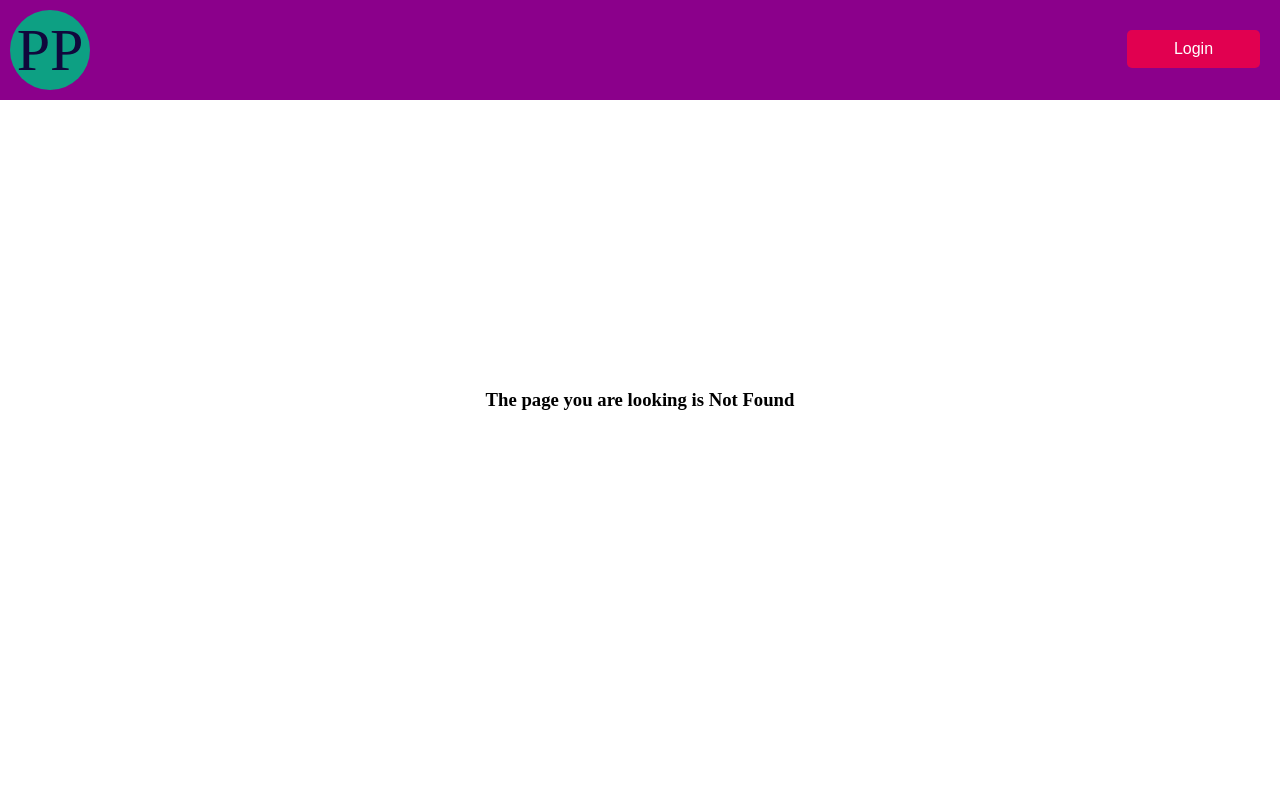
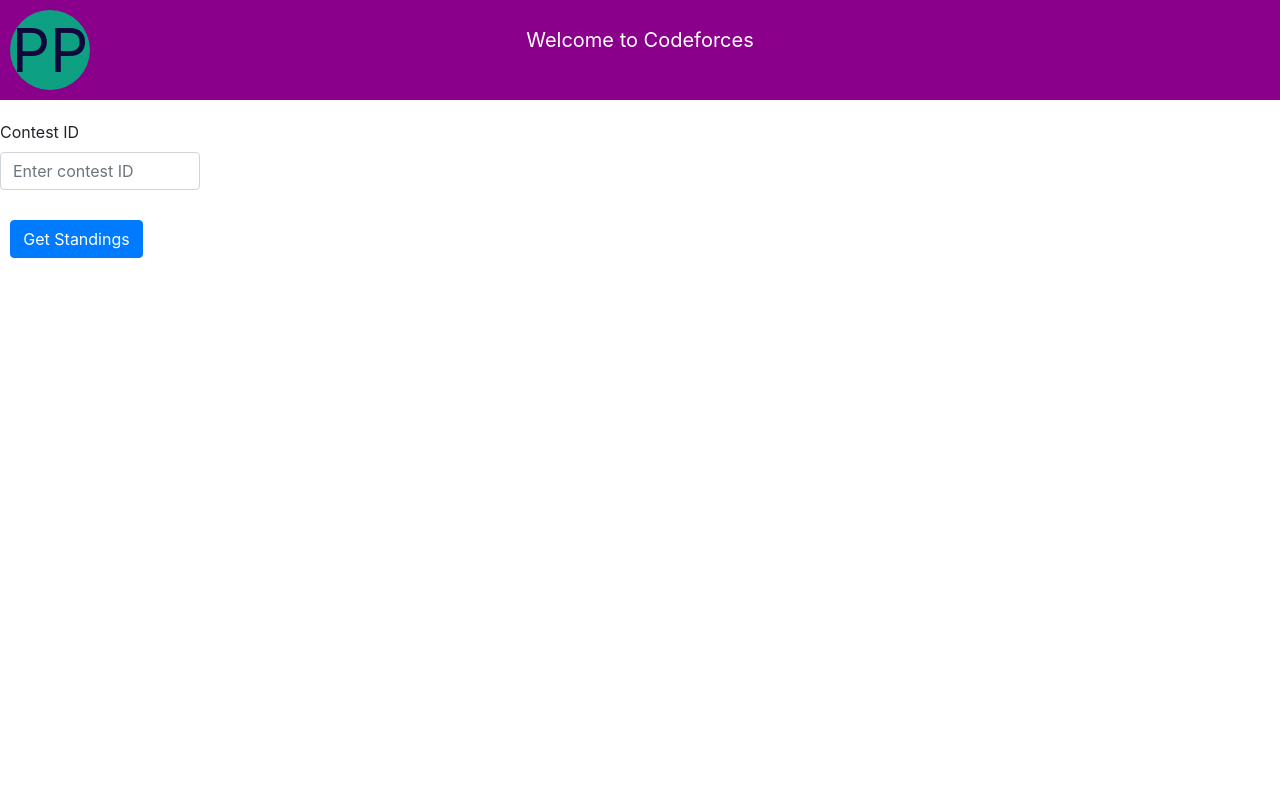
Before and after one commit to PakkiPavan/MERN-App, a React (Create React App) app in the folder client/: page /#/codeforces in a window 1280 px wide. Before the commit this address had no page. Shown: the top 800 px of the page. Built offline with nearby package versions, Linux system fonts and the light colour scheme.

Commit message:
Codeforces API added

```diff
--- a/client/package.json
+++ b/client/package.json
@@ -7,9 +7,11 @@
     "@fortawesome/free-solid-svg-icons": "^5.7.2",
     "@fortawesome/react-fontawesome": "^0.1.4",
     "axios": "^0.18.0",
+    "bootstrap": "^4.4.1",
     "font-awesome": "^4.7.0",
     "jquery": "^3.3.1",
     "react": "^16.8.1",
+    "react-bootstrap": "^1.0.0-beta.16",
     "react-dom": "^16.8.1",
     "react-fontawesome": "^1.6.1",
     "react-redux": "^6.0.0",
--- a/client/public/index.html
+++ b/client/public/index.html
@@ -2,7 +2,8 @@
 <html lang="en">
   <head>
     <meta charset="utf-8" />
-    <link rel="shortcut icon" href="%PUBLIC_URL%/favicon.ico" />
+    <!-- <link rel="shortcut icon" href="%PUBLIC_URL%/favicon.ico" /> -->
+    <link rel="shortcut icon" href="%PUBLIC_URL%/logo-1.png" />
     <meta
       name="viewport"
       content="width=device-width, initial-scale=1, shrink-to-fit=no"
--- a/client/src/App.css
+++ b/client/src/App.css
@@ -10,9 +10,9 @@
 	margin:0;
 	/* padding:0; */
 }
-.container{
+/* .container{ */
 	/* overflow:auto; */
-}
+/* } */
 .mainHeader{
 	background-color: darkmagenta;
 	position:fixed;
--- /dev/null
+++ b/client/src/Codeforces.css
@@ -0,0 +1,8 @@
+.content{
+    margin-top: 120px;
+}
+.headerContent{
+    color:white;
+    font-size: 20px;
+    margin:25px;
+}
--- /dev/null
+++ b/client/src/Codeforces.js
@@ -0,0 +1,201 @@
+import React from 'react';
+import {Link} from 'react-router-dom';
+import {mapStateToProps,mapDispatchToProps} from './MMStore';
+import {connect} from 'react-redux';
+import axios from 'axios';
+//import Login from './Login';
+import $ from 'jquery';
+//import {store} from './index';
+import './Codeforces.css';
+import Button from 'react-bootstrap/Button';
+import Form from 'react-bootstrap/Form';
+import Card from 'react-bootstrap/Card';
+
+class Codeforces extends React.Component
+{
+    constructor(props)
+    {
+        super(props);
+        this.state={logout:false,contestId:0}
+    }
+    nav()
+    {
+        $('.nav').toggle(400);
+    }
+    componentDidMount(){
+        // let self=this;
+        // $.ajax({
+        //    url:"https://codeforces.com/api/user.info?handles=tourist;petr;",
+        //     type:"GET",
+        //     success:function(data){
+        //         console.log(data)
+        //         let users=data.result;
+        //         let obj=data.result[0];
+        //         self.setState({
+        //             avatar:"https:"+obj.titlePhoto,
+        //             name:obj.firstName+" "+obj.lastName,
+        //             handle:obj.handle,
+        //             profile:"https://codeforces.com/profile/"+obj.handle,
+        //             users:users
+        //         })
+        //     }
+        // })
+    }
+
+    handleClick=()=>{
+        this.setState({showUser:true})
+    }
+    showUsers=()=>{
+        this.state.users.map((data)=>{
+            console.log(data.handle)
+        })
+    }
+    goodBye=()=>{
+        let self=this;
+        $.ajax({
+            url:"https://codeforces.com/api/contest.standings?contestId=1287&from=1&count=10",
+            type:"GET",
+            success:function(data){
+                //console.log(JSON.stringify(data))
+                let users=JSON.stringify(data);
+                //console.log(JSON.stringify(data.result.rows))
+                let rows=data.result.rows;
+                let handles="";
+                rows.map((user)=>{
+                    handles+=user.party.members[0].handle+";"
+                })
+                let standings=self.fetchData(handles);
+                console.log(standings)
+                self.setState({
+                    users:standings,
+                    contest:data.result.contest.name
+                })
+            }
+        })
+    }
+    handleChange=(event)=>{
+        this.setState({contestId:event.target.value});
+    }
+    fetchData=(handles)=>{
+        let users=null;
+        let self=this;
+        $.ajax({
+            url:"https://codeforces.com/api/user.info?handles="+handles,
+            type:"GET",
+            async:false,
+            success:function(data){
+                users=data.result;
+            }
+        })
+        return users;
+    }
+    getStandings=()=>{
+        console.log(this.state.contestId)
+        let self=this;
+        $.ajax({
+            url:"https://codeforces.com/api/contest.standings?contestId=1288&from=1&count=10",
+            type:"GET",
+            success:function(data){
+                console.log("SUCCESS");
+                console.log(data);
+                let users=JSON.stringify(data);
+                console.log(JSON.stringify(data.result.rows))
+                let rows=data.result.rows;
+                let handles="";
+                rows.map((user)=>{
+                    handles+=user.party.members[0].handle+";"
+                })
+                let standings=self.fetchData(handles);
+                console.log(standings)
+                self.setState({
+                    users:standings,
+                    contestName:data.result.contest.name,
+                    handle:standings[1].handle,
+                    avatar:"https://"+standings[1].titlePhoto
+                })
+            },
+            error:function(error){
+                alert("Invalid Contest ID");
+            }
+        })
+    }
+    render(){
+        let users=this.state.users;
+        let arr=[];
+        if(users && users.length>0)
+        {
+            users.map((data)=>{
+                arr.push(
+                    <Card style={{ width: '18rem',float:"left",marginRight:"3em",marginBottom:"3em",height:"700px" }}>
+                        <Card.Header>{data.handle}</Card.Header>
+                        <Card.Img variant="top" src={data.titlePhoto} />
+                        <Card.Body>
+                            <Card.Title>
+                                {data.firstName && data.lastName && data.firstName+" "+data.lastName}
+                            </Card.Title>
+                            <Card.Text>
+                                {`Rating: ${data.rating} - ${data.rank.toUpperCase()}`}
+                            </Card.Text>
+                            <Card.Text>
+                                {data.city && data.country && <Card.Text>{data.city+" "+data.country}</Card.Text>}
+                            </Card.Text>
+                            <Button variant="primary" style={{width:"fit-content"}}>Go to {data.handle} Profile</Button>
+                        </Card.Body>
+                    </Card>
+                )
+            });
+        }
+      return(
+        <div>
+          <div className="mainHeader">
+            <div className="pavanLogo" onClick={this.nav.bind(this)}>
+              <span className="pp">PP</span>
+            </div>
+            <center className="headerContent">Welcome to Codeforces</center>
+            {/* <span className="profile">Welcome {this.props.uname}</span>
+            <div className="nav">
+              <Link to="/mastermind"><button className="btn">Mastermind</button></Link>
+              <button className="btn" onClick={this.logout.bind(this)}>Logout</button>
+            </div> */}
+          </div>
+          <div className="content">
+            <div>
+                <Form>
+                <Form.Group controlId="formContestId">
+                    <Form.Label>Contest ID</Form.Label>
+                    <Form.Control type="number" style={{width:"200px"}}onChange={this.handleChange} placeholder="Enter contest ID" />
+                    <Button variant="primary" onClick={this.getStandings}>Get Standings</Button>
+                </Form.Group>
+                </Form>
+                {arr}
+                {/* <Card style={{ width: '18rem' }}>
+                    <Card.Img variant="top" src={this.state.avatar} />
+                    <Card.Body>
+                    <Card.Title>{this.state.handle}</Card.Title>
+                    <Card.Text>
+                        {this.state.firstName && this.state.lastName && <Card.Text>{this.state.firstName+" "+this.state.lastName}</Card.Text>}
+                    </Card.Text>
+                    <Card.Text>
+                        {this.state.city && this.state.country && <Card.Text>{this.state.city+" "+this.state.country}</Card.Text>}
+                    </Card.Text>
+                    <Card.Text>
+                        {this.state.rating+" "+this.state.rank}
+                    </Card.Text>
+                    <Button variant="primary">Go to {this.state.handle} Profile</Button>
+                    </Card.Body>
+                </Card> */}
+            </div>
+          </div>
+
+          {/* <div className="footer">
+            <p className="copyrights">&copy; Copyrights Pakki Pavan 2019</p>
+          </div> */}
+
+        </div>
+      );
+
+
+  }
+}
+
+export default connect(mapStateToProps,mapDispatchToProps)(Codeforces);
--- a/client/src/Home.js
+++ b/client/src/Home.js
@@ -106,6 +106,7 @@
 						<div className="nav">
 							<Link to="/register"><button className="btn">SignUp</button></Link>
 							<Link to="/login"><button className="btn">Login</button></Link>
+							<Link to="/codeforces"><button className="btn">Codeforces</button></Link>
 						</div>
 					</div>
 					<div className="error">
--- a/client/src/index.js
+++ b/client/src/index.js
@@ -16,6 +16,8 @@
 //import {BrowserRouter,HashRouter,Route,Switch} from 'react-router-dom';
 import Rules from './Rules';
 //import createHistory from 'history/createBrowserHistory'
+import Codeforces from './Codeforces';
+import 'bootstrap/dist/css/bootstrap.min.css';
 
 export const store=createStore(MMReducer);
 
@@ -34,6 +36,7 @@
 					<Route exact path="/" component={Home}/>
 					<Route path="/register" component={Registration}/>
 					<Route path="/login" component={Login}/>
+					<Route path="/codeforces" component={Codeforces}/>
 					<Route path="/like" component={App}/>
 					<Route path="/mastermind" component={MMHome}/>
 					<Route path="/rules" component={Rules}/>
```
Also changed, not shown: client/public/logo-1.png (added), 1 other file (tests, documents, lock files or other folders).
